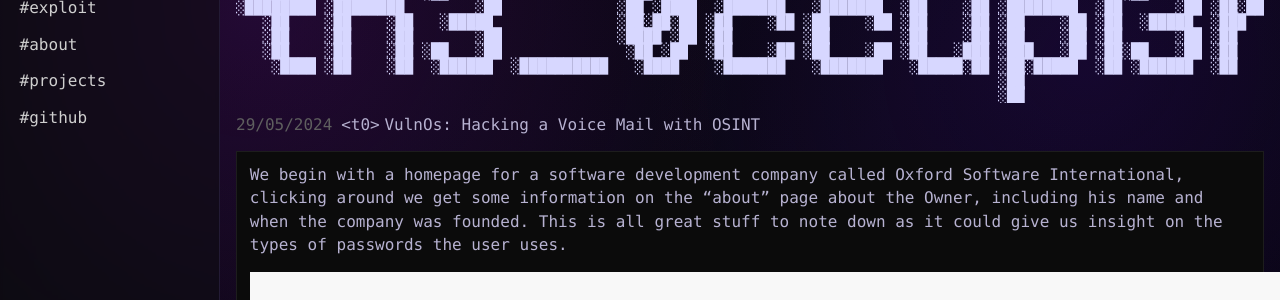
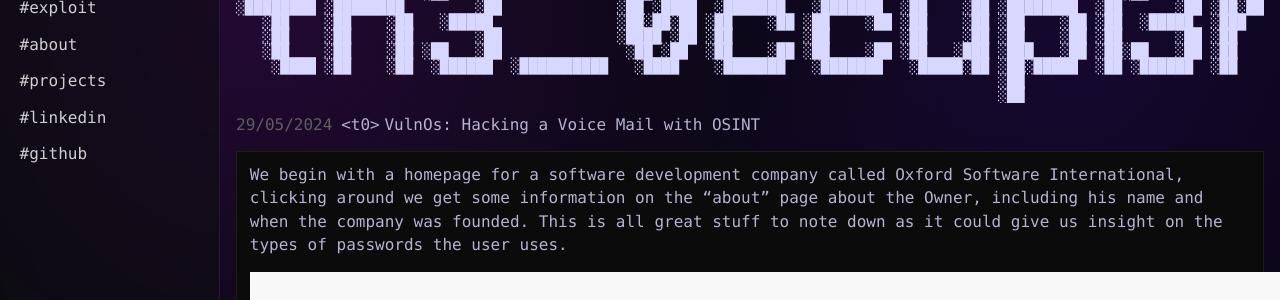
Before and after one commit to th30ccupi3r/th30ccupi3r.github.io, a Jekyll site: the page built from _posts/2024-05-29-osint-vulnos.md, in a window 1280 px wide and 900 px high. Shown: the part 136-436 px from the top of the window. Built offline with Jekyll 4.4.1, drawn with Linux system fonts in a browser that asks for light colours.

Commit message:
Update post.html

```diff
--- a/_layouts/post.html
+++ b/_layouts/post.html
@@ -30,7 +30,8 @@
           <a href="{{ '/exploit/' | relative_url }}">#exploit</a>
           <a href="{{ '/about/' | relative_url }}">#about</a>
           <a href="{{ '/projects/' | relative_url }}">#projects</a>
-          <a href="{{ site.github_url }}">#github</a>
+	 <a href="{{ site.linkedin }}">#linkedin</a>
+	 <a href="{{ site.github_url }}">#github</a>
         </nav>
       </aside>
 
```
